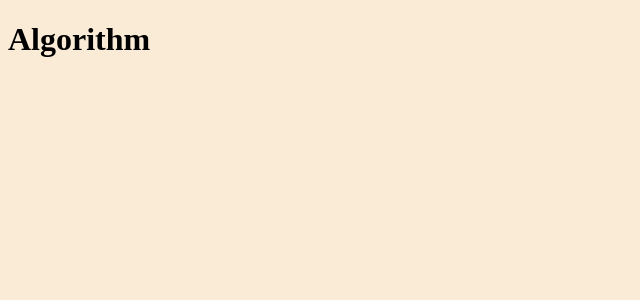
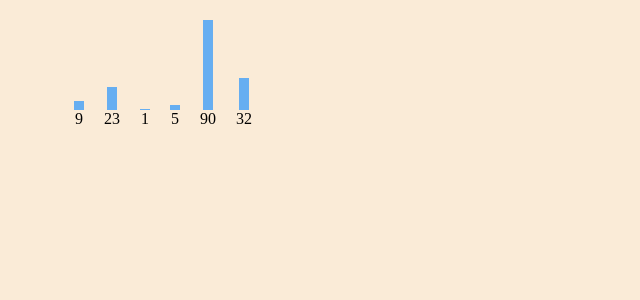
Before and after one commit to CZShuo/algorithm-visual, a React app: page / in a window 1280 px wide. Shown: the top 300 px of the page, without its empty margins (0-640 px from the left). Built offline with nearby package versions, Linux system fonts and the light colour scheme; the HTML template or start-up script is replaced by a standard one.

Commit message:
Add mergeSort

```diff
--- a/package.json
+++ b/package.json
@@ -2,7 +2,7 @@
   "name": "react-mid",
   "version": "1.0.0",
   "description": "",
-  "main": "index.js",
+  "main": "index.jsx",
   "scripts": {
     "test": "echo \"Error: no test specified\" && exit 1",
     "build": "webpack",
--- a/src/index.css
+++ b/src/index.css
@@ -1,3 +1,31 @@
+*{
+    margin:0;
+    padding: 0;
+    box-sizing: border-box;
+}
 body{
     background-color: antiquewhite;
 }
+
+.array{
+    display: flex;
+    align-items: flex-end;
+    width: 90%;
+    margin: 20px auto;
+}
+
+.element{
+    margin: 0 10px;
+    display: flex;
+    flex-direction: column;
+    align-items: center;
+}
+
+.bar{
+    width:10px;
+    background-color: #66aef1;
+}
+
+.value{
+    color: #000;
+}
--- a/src/index.js
+++ /dev/null
@@ -1,14 +0,0 @@
-import React from 'react';
-import ReactDOM from 'react-dom';
-import {BrowserRouter as Router, Switch, Route} from 'react-router-dom';
-import './index.css';
-
-const Main = (props) => {
-
-    return (
-        <h1>Algorithm</h1>
-    );
-
-}
-
-ReactDOM.render(<Main />,document.getElementById('root'));
--- /dev/null
+++ b/src/index.jsx
@@ -0,0 +1,38 @@
+import React, { useState } from "react";
+import ReactDOM from "react-dom";
+import { BrowserRouter as Router, Switch, Route } from "react-router-dom";
+import "./index.css";
+import {
+    bubbleSort,
+    insertionSort,
+    selectionSort,
+    mergeSort,
+    quickSort,
+    heapSort,
+    librarySort
+} from "./sorting-algorithms";
+// const Algo = require("./sorting-algorithms.js");
+
+const Main = (props) => {
+    const [array, setArray] = useState([[0,9], [1,23], [2,1], [3,5], [4,90], [5,32]]);
+    console.log(mergeSort(array));
+    return (
+        <div className="array">
+            {array.map((element, index) => {
+                return (
+                    <div key={index} className="element">
+                        <div
+                            className="bar"
+                            style={{ height: element[1] + "px" }}
+                        ></div>
+                        <div className="value">
+                            {element[1]}
+                        </div>
+                    </div>
+                );
+            })}
+        </div>
+    );
+};
+
+ReactDOM.render(<Main />, document.getElementById("root"));
--- a/src/sorting-algorithms.js
+++ b/src/sorting-algorithms.js
@@ -2,10 +2,56 @@ import React from 'react';
 import ReactDOM from 'react-dom';
 
 
-const bubbleSort = () =>{}
-const mergeSort = () =>{}
-const quickSort = () =>{}
-const insertionSort = () =>{}
-const heapSort = () =>{}
-const selectionSort = () =>{}
-const librarySort = () =>{}
+//O(n^2)
+const bubbleSort = (array) => {
+    let arr = [...array];
+    let times = arr.length;
+
+    do {
+        times--;
+        for (let i = 0; i < times; i++) {
+            if (arr[i] > arr[i + 1]) {
+                [arr[i], arr[i + 1]] = [arr[i + 1], arr[i]];
+            }
+        }
+    } while (times > 0);
+
+    return arr;
+}
+
+const insertionSort = (array) => {}
+const selectionSort = (array) => {}
+
+//O(nlogn)
+const mergeSort = (array) => {
+    if (array.length < 2) return array;
+    // let arr = [...array];
+    let mid = Math.floor(array.length / 2);
+    let left = mergeSort(array.slice(0, mid));
+    let right = mergeSort(array.slice(mid));
+
+    let result = [];
+    while (left.length > 0 && right.length > 0) {
+        //startIndex
+        if (left[0][1] > right[0][1]) result.push(right.shift());
+        else result.push(left.shift());
+    }
+    if (left.length > 0) result = [...result, ...left];
+    else if (right.length > 0) result = [...result, ...right];
+
+    return result;
+}
+
+const quickSort = (array) => {}
+const heapSort = (array) => {}
+const librarySort = (array) => {}
+
+export {
+    bubbleSort,
+    insertionSort,
+    selectionSort,
+    mergeSort,
+    quickSort,
+    heapSort,
+    librarySort
+}
--- a/webpack.config.js
+++ b/webpack.config.js
@@ -2,7 +2,7 @@ const path = require('path');
 
 module.exports = {
     mode: 'development',
-    entry: './src/index.js',
+    entry: './src/index.jsx',
     output: {
         filename: 'main.js',
         path: path.resolve(__dirname, 'dist'),
@@ -12,7 +12,7 @@ module.exports = {
             test: /\.css$/,
             use: ['style-loader', 'css-loader'],
         }, {
-            test: /\.js$/,
+            test: /\.jsx$/,
             exclude: /node_modules/,
             loader: "babel-loader"
         }],
```
